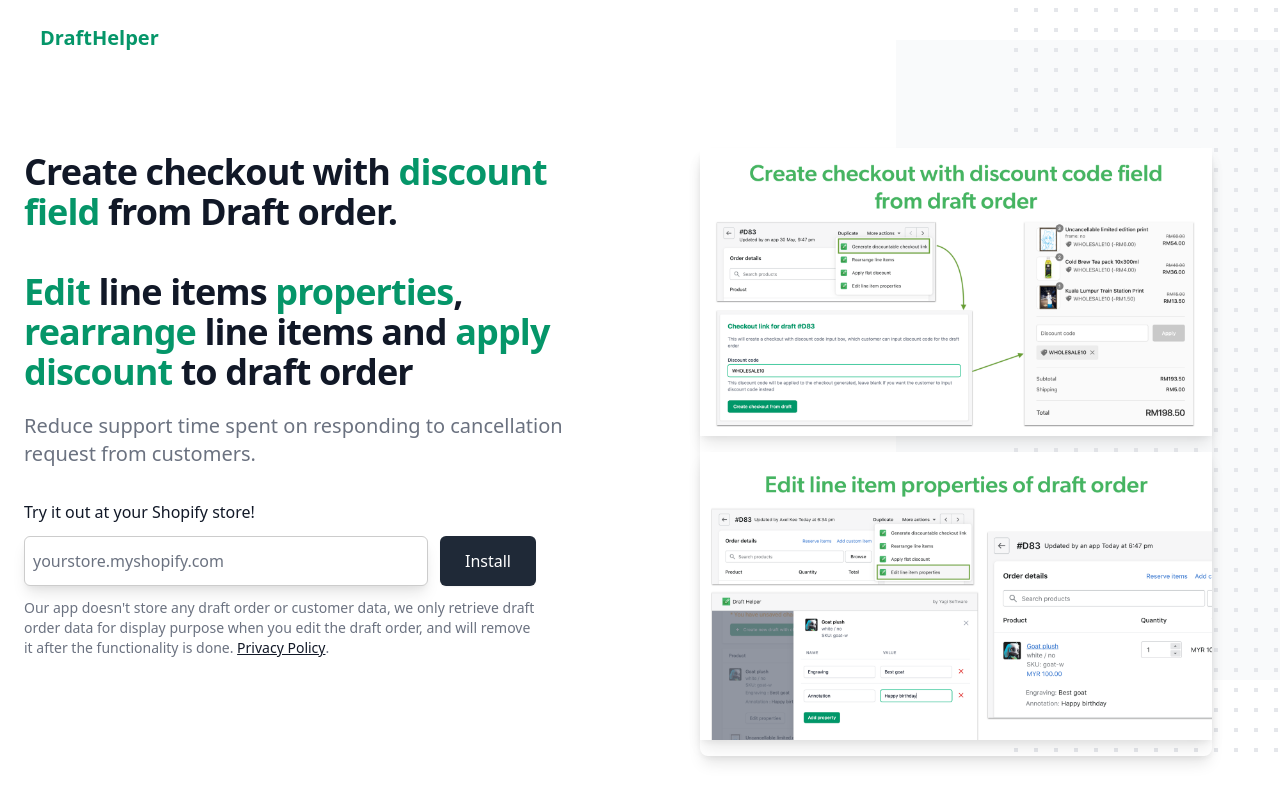
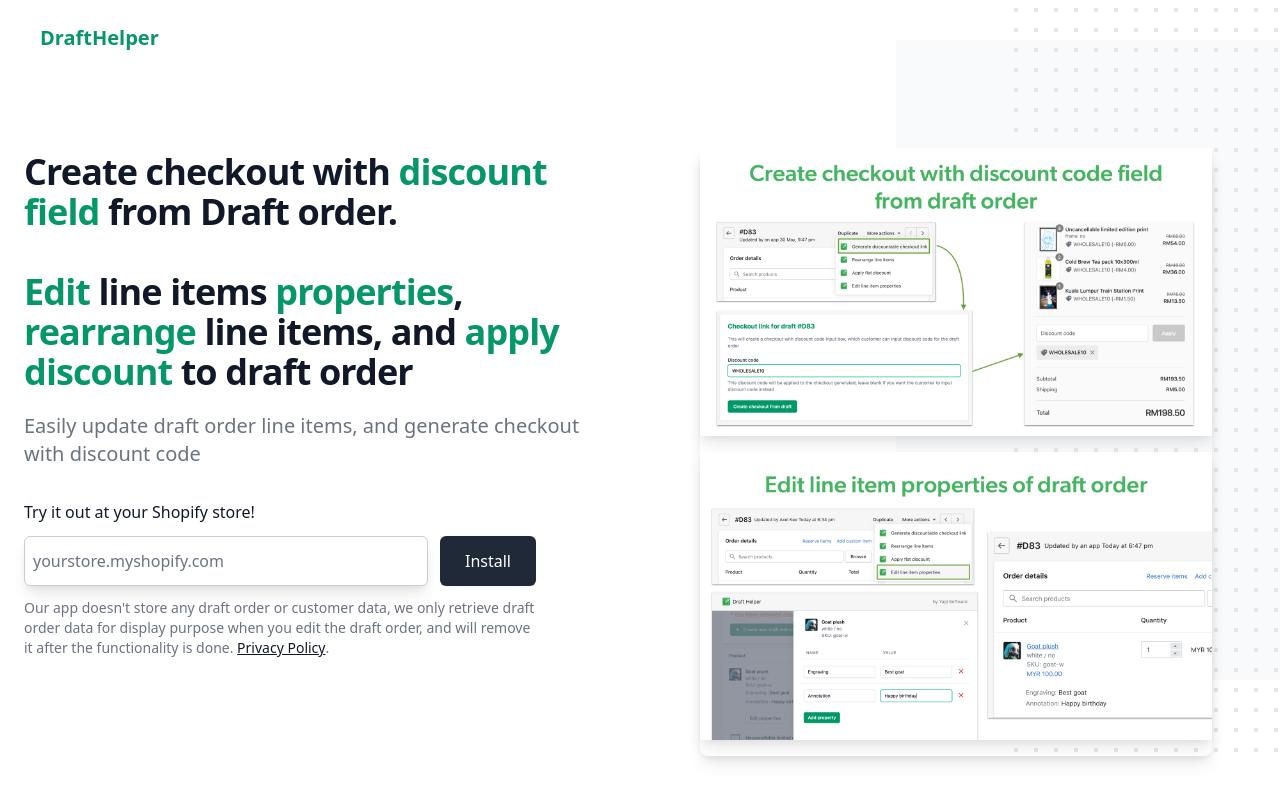
Before and after one commit to YagiSoftware/DraftHelper, a plain HTML site: page index.html in a window 1280 px wide. Drawn offline with Linux system fonts and the light colour scheme.

Commit message:
Update copywriting
Update copywriting

```diff
--- a/index.html
+++ b/index.html
@@ -38,11 +38,11 @@
               <span class="mt-1 block text-3xl tracking-tight font-extrabold sm:text-3xl xl:text-4xl">
                 <span class="block text-gray-900">Create checkout with <span class="text-green-600">discount field</span> from Draft order.</p>
                 <br>
-                <span class="block text-gray-900"><span class="text-green-600">Edit</span> line items <span class="text-green-600">properties</span>, <span class="text-green-600">rearrange</span> line items and <span class="text-green-600">apply discount</span> to draft order </span>
+                <span class="block text-gray-900"><span class="text-green-600">Edit</span> line items <span class="text-green-600">properties</span>, <span class="text-green-600">rearrange</span> line items, and <span class="text-green-600">apply discount</span> to draft order </span>
               </span>
             </h1>
             <p class="mt-3 text-base text-gray-500 sm:mt-5 sm:text-xl lg:text-lg xl:text-xl">
-              Reduce support time spent on responding to cancellation request from customers.
+              Easily update draft order line items, and generate checkout with discount code
             </p>
             <div class="mt-8 sm:max-w-lg sm:mx-auto sm:text-center lg:text-left lg:mx-0">
               <p class="text-base font-medium text-gray-900">
```
